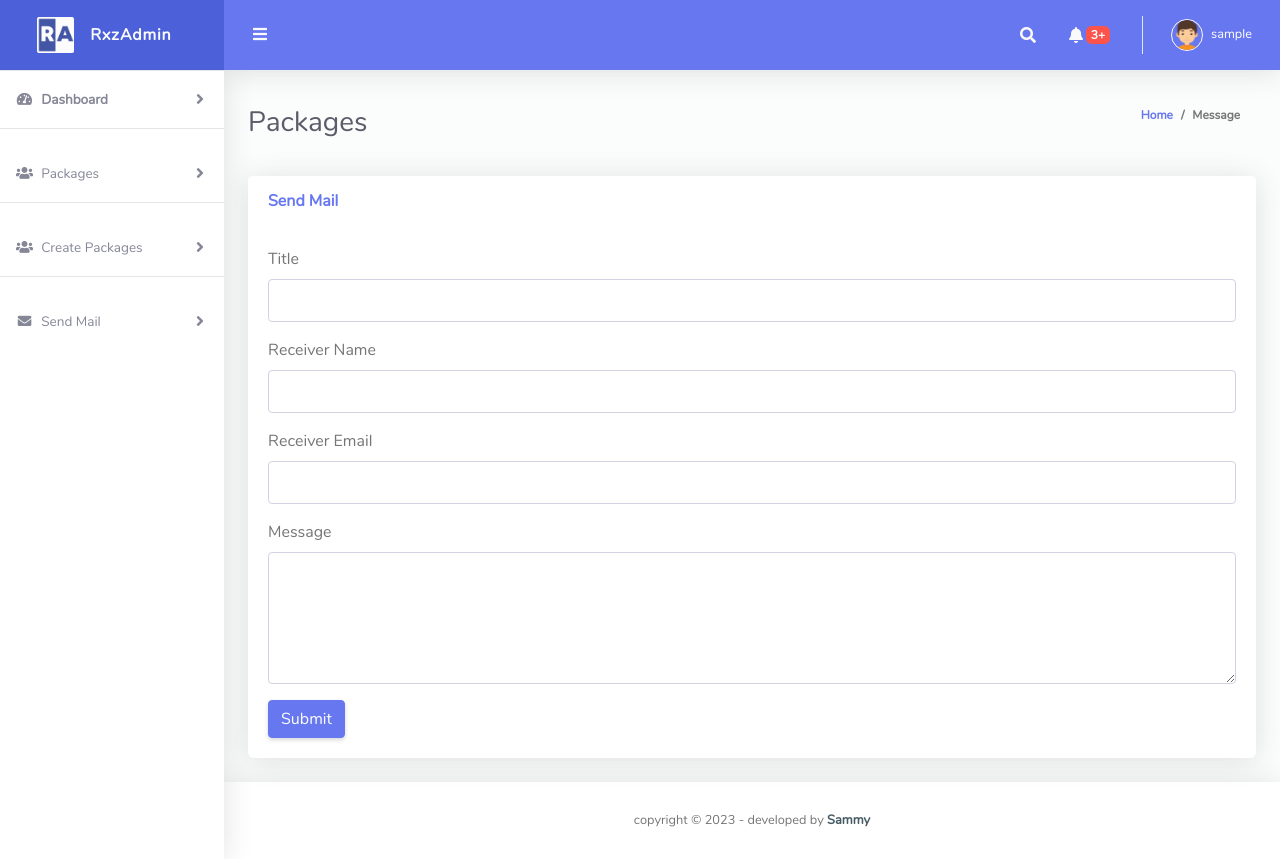
After one commit to devla-d/apexstorage, a Django app: page /manager/send-mail/ in a window 1280 px wide. The commit adds this page. Run offline with Django 4.2, Linux system fonts and the light colour scheme; the visitor is signed in with stand-in values (Sample User, id 1); some libraries are stand-ins or nearby versions.

Commit message:
added mail

```diff
--- a/baseapp/utils.py
+++ b/baseapp/utils.py
@@ -1,4 +1,9 @@
 from uuid import uuid4
+
+from django.conf import settings
+
+
+EMAIL_ADMIN = settings.DEFAULT_FROM_EMAIL
 
 
 def gen_random_ids():
--- a/superadmin/urls.py
+++ b/superadmin/urls.py
@@ -8,4 +8,5 @@ urlpatterns = [
     path("packages/", views.packages_list, name="packages_list"),
     path("packages/<int:pk>/", views.packages_detail, name="packages_detail"),
     path("new-package/", views.new_packages, name="new_package"),
+    path("send-mail/", views.send_message, name="send_message"),
 ]
--- a/superadmin/views.py
+++ b/superadmin/views.py
@@ -6,6 +6,9 @@ from courier.models import Package
 from .forms import NewPackageForm
 from baseapp import utils
 from .decorator import manager_required
+
+from django.core.mail import EmailMessage
+from django.template.loader import get_template
 
 
 def sign_out(request):
@@ -53,3 +56,32 @@ def new_packages(request):
         "superadmin/newpackage.html",
         {"n_form": n_form},
     )
+
+
+@manager_required
+def send_message(request):
+    if request.POST:
+        title = request.POST.get("title")
+        rname = request.POST.get("rname")
+        email = request.POST.get("remail")
+        message = request.POST.get("rmessage")
+
+        context = {
+            "name": rname,
+            "body": messages,
+        }
+        message = get_template("superadmin/mail_temp.html").render(context)
+        mail = EmailMessage(
+            subject=title,
+            body=message,
+            from_email=utils.EMAIL_ADMIN,
+            to=[email],
+            reply_to=[utils.EMAIL_ADMIN],
+        )
+        mail.content_subtype = "html"
+        mail.send(fail_silently=True)
+
+        messages.info(request, "Mail Sent")
+        return redirect("send_message")
+
+    return render(request, "superadmin/send_email.html")
--- a/templates/layout/superadmin.html
+++ b/templates/layout/superadmin.html
@@ -171,6 +171,14 @@
           <a class="nav-link" href="{% url 'new_package' %}">
             <i class="fas fa-fw fa-users"></i>
             <span>Create Packages</span>
+          </a>
+        </li>
+        <hr class="sidebar-divider" />
+
+        <li class="nav-item">
+          <a class="nav-link" href="{% url 'send_message' %}">
+            <i class="fas fa-fw fa-envelope"></i>
+            <span>Send Mail</span>
           </a>
         </li>
       </ul>
--- /dev/null
+++ b/templates/superadmin/send_email.html
@@ -0,0 +1,110 @@
+{% extends "layout/superadmin.html" %}{% load crispy_forms_tags %}
+<!---->
+{% block title %} Send Message{% endblock title %}<!---->
+{% block style %}
+<style>
+  ul {
+    padding: 0;
+  }
+
+  ul.user_balance_details li {
+    display: inline-block;
+    justify-content: space-between;
+    padding: 10px;
+    border-bottom: 1px solid #f1f4f8;
+    text-align: center;
+    margin-left: 6px;
+  }
+</style>
+{% endblock style %} {% block content %}
+<!--[container-fluid]-->
+<div class="container-fluid" id="container-wrapper">
+  <div class="d-sm-flex align-items-center justify-content-between mb-4">
+    <h1 class="h3 mb-0 text-gray-800">Packages</h1>
+    <ol class="breadcrumb">
+      <li class="breadcrumb-item"><a href="/">Home</a></li>
+      <li class="breadcrumb-item active" aria-current="page">Message</li>
+    </ol>
+  </div>
+  <div class="row">
+    <div class="col-lg-12">
+      <div class="card mb-4">
+        <div
+          class="card-header py-3 d-flex flex-row align-items-center justify-content-between"
+        >
+          <h6 class="m-0 font-weight-bold text-primary">Send Mail</h6>
+        </div>
+        <div class="card-body">
+          <form method="POST" enctype="multipart/form-data">
+            {% csrf_token %}
+
+            <div class="form-group">
+              <label for="title">Title </label>
+              <input
+                type="text"
+                class="form-control"
+                id="title"
+                name="title"
+                required
+              />
+            </div>
+            <div class="form-group">
+              <label for="name">Receiver Name</label>
+              <input
+                type="text"
+                class="form-control"
+                id="name"
+                name="rname"
+                required
+              />
+            </div>
+            <div class="form-group">
+              <label for="remail">Receiver Email</label>
+              <input
+                type="email"
+                class="form-control"
+                id="remail"
+                name="remail"
+                required
+              />
+            </div>
+
+            <div class="form-group">
+              <label for="rmessage">Message</label>
+              <textarea
+                style="height: 132px"
+                class="form-control"
+                id="rmessage"
+                name="rmessage"
+                rows="3"
+                required
+              ></textarea>
+            </div>
+
+            <button type="submit" class="btn btn-primary">Submit</button>
+          </form>
+        </div>
+      </div>
+    </div>
+  </div>
+</div>
+<!--[container-fluid ends]-->
+
+<!-- Footer -->
+<footer class="sticky-footer bg-white">
+  <div class="container my-auto">
+    <div class="copyright text-center my-auto">
+      <span
+        >copyright &copy;
+        <script>
+          document.write(new Date().getFullYear());
+        </script>
+        - developed by
+        <b><a href="#" target="_blank">Sammy</a></b>
+      </span>
+    </div>
+  </div>
+</footer>
+<!-- Footer -->
+
+{% endblock content %} {% block script %} {% endblock script %}
```
Also changed, not shown: baseapp/settings.py (+12 -0 lines), templates/superadmin/mail_temp.html (added, +275 -0 lines).
